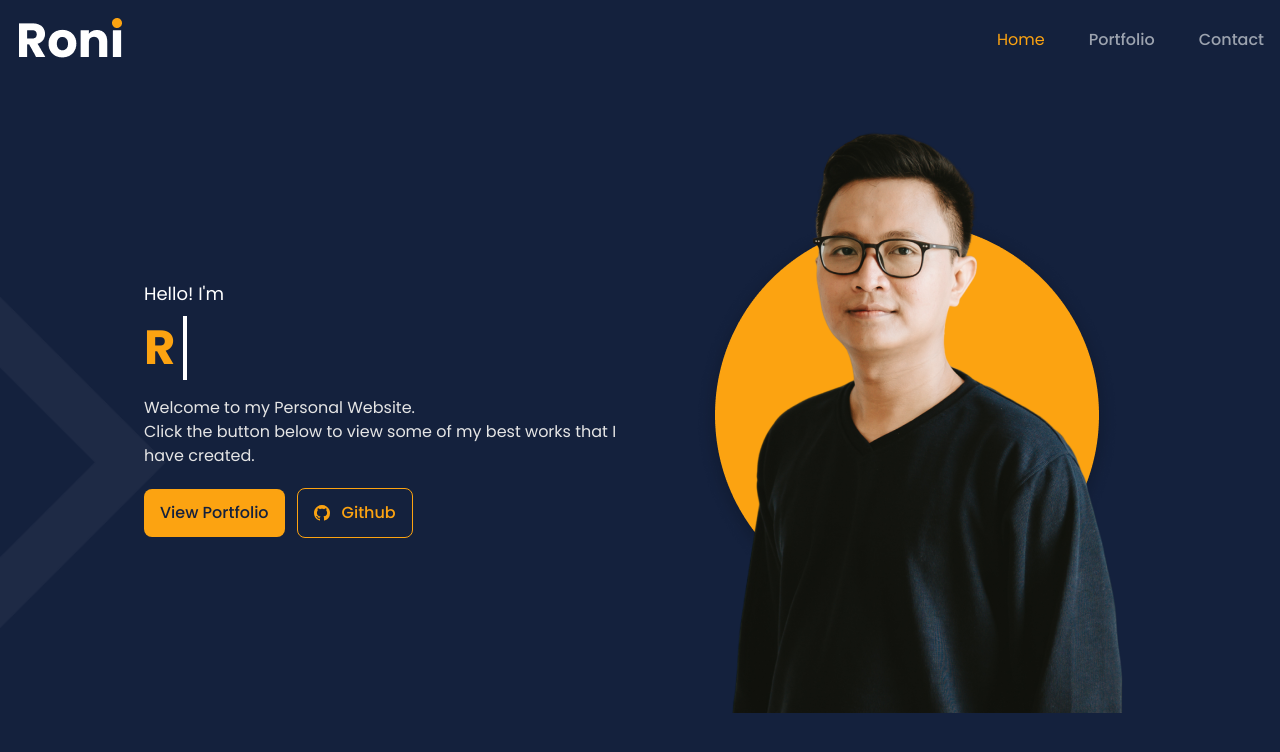
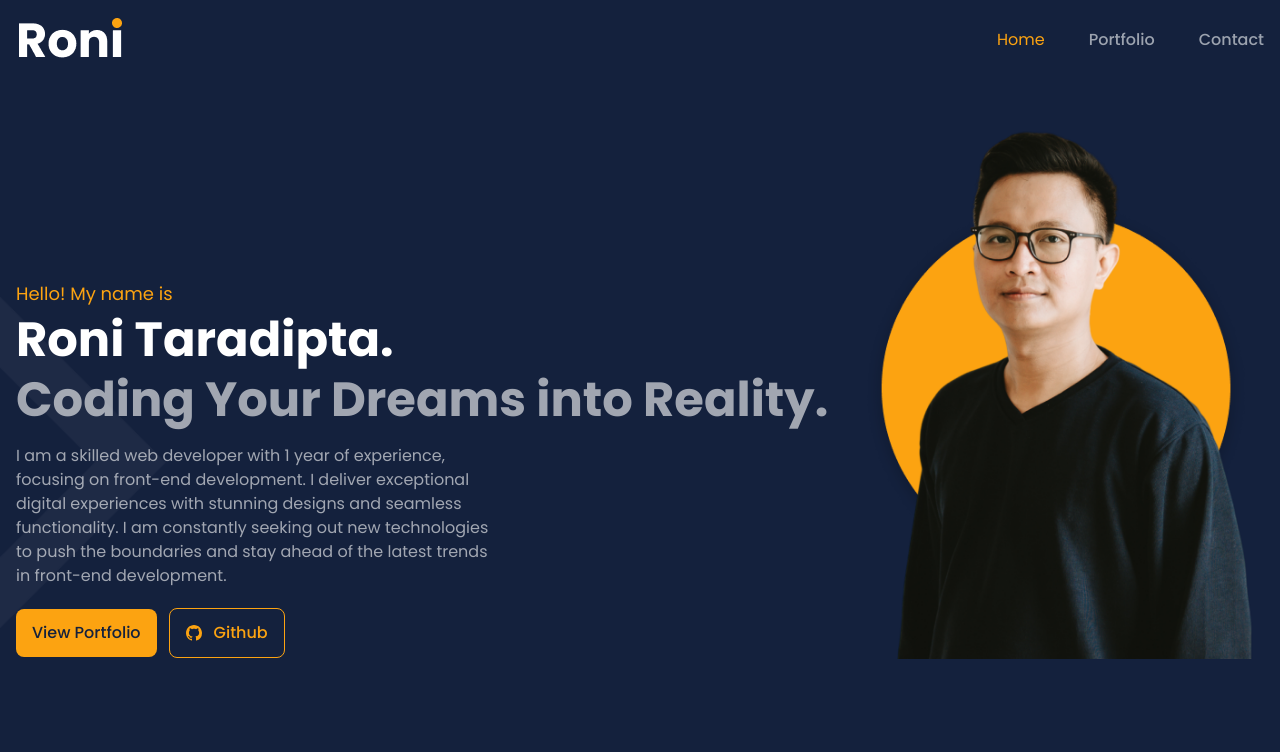
Before and after one commit to ronitaradipta/personal-website, a React (Vite) app: page / in a window 1280 px wide. Shown: the top 752 px of the page. Built offline with nearby package versions, Linux system fonts and the light colour scheme.

Commit message:
fix hero section

```diff
--- a/src/Pages/ContactPage.jsx
+++ b/src/Pages/ContactPage.jsx
@@ -1,9 +1,10 @@
 import React from "react";
 import profile from "../assets/profile-img.png";
 import PageTitle from "../components/elements/PageTitle";
-import { BsLinkedin, BsGithub, BsWordpress } from "react-icons/bs";
 import { GrReactjs } from "react-icons/gr";
 import { SiNextdotjs, SiLaravel, SiExpress } from "react-icons/si";
+import { BsWordpress } from "react-icons/bs";
+import SocialsIcons from "../components/elements/Socials";
 
 const ContactPage = () => {
   const imgSkill = [
@@ -29,17 +30,6 @@ const ContactPage = () => {
     },
   ];
 
-  const socials = [
-    {
-      icon: <BsLinkedin className="w-8 h-8" />,
-      link: "https://www.linkedin.com/in/ronitaradipta",
-    },
-    {
-      icon: <BsGithub className="w-8 h-8" />,
-      link: "https://github.com/ronitaradipta",
-    },
-  ];
-
   return (
     <main className="min-h-screen py-16 bg-[#14213d]">
       <PageTitle title="My Contact" />
@@ -47,13 +37,7 @@ const ContactPage = () => {
         <div className="md:w-4/12 flex flex-col items-center">
           <img src={profile} alt="" />
           <div className="flex mt-5 gap-4 items-center justify-center mb-5">
-            {socials.map((item, index) => {
-              return (
-                <a href={item.link} key={index} className="text-gray-200">
-                  {item.icon}
-                </a>
-              );
-            })}
+            <SocialsIcons />
           </div>
         </div>
         <div className="md:w-8/12">
--- a/src/components/HeroSection.jsx
+++ b/src/components/HeroSection.jsx
@@ -7,6 +7,7 @@ import nextCommerce from "../assets/nextcommerce-v2.png";
 import ourMovies from "../assets/our-movies.png";
 import { Link } from "react-router-dom";
 import { BsGithub } from "react-icons/bs";
+import SocialsIcons from "./elements/Socials";
 
 const HeroSection = () => {
   const [display, setDisplay] = useState(false);
@@ -42,23 +43,27 @@ const HeroSection = () => {
         !display && " overflow-hidden h-[calc(100vh_-_5rem)]"
       } md:h-[calc(100vh_-_5rem)] pt-10`}
     >
-      <div className="container mx-auto md:flex justify-between px-4 md:px-36 flex-wrap mb-8 md:mb-0 animate-fadeIn">
+      <div className="container mx-auto md:flex justify-between px-4 flex-wrap mb-8 md:mb-0 animate-fadeIn">
         <div
-          className={`md:w-1/2 ease-in-out duration-300 ${
-            display ? "md:pt-16" : "md:pt-40 pt-28"
+          className={`md:w-8/12 ease-in-out duration-300 ${
+            display ? "md:pt-16" : "md:pt-40 pt-14"
           }`}
         >
-          <h3 className="md:text-lg text-sm text-white mb-2">Hello! I'm</h3>
-          <span className="relative"></span>
-          <span className="text-[#fca311] text-3xl md:text-5xl font-bold inline-flex h-20 pt-2 overflow-x-hidden animate-type-reverse whitespace-nowrap will-change-transform">
-            Roni Taradipta
-          </span>
-          <span className="box-border inline-block w-1 h-10 ml-2 -mb-2 bg-white md:-mb-4 md:h-16 animate-cursor will-change-transform"></span>
-          <p className="text-[#E5E5E5] text-base font-thin mb-5">
-            Welcome to my Personal Website.
-            <br />
-            Click the button below to view some of my best works that I have
-            created.
+          <h3 className="md:text-lg text-sm text-[#fca311] mb-2">
+            Hello! My name is
+          </h3>
+          <h1 className="text-white text-3xl md:text-5xl font-bold mb-3">
+            Roni Taradipta.
+          </h1>
+          <div className="text-white text-3xl md:text-5xl font-bold opacity-60 ">
+            Coding Your Dreams into Reality.
+          </div>
+          <p className="text-white opacity-60 text-base font-thin my-5 md:w-7/12">
+            I am a skilled web developer with 1 year of experience, focusing on
+            front-end development. I deliver exceptional digital experiences
+            with stunning designs and seamless functionality. I am constantly
+            seeking out new technologies to push the boundaries and stay ahead
+            of the latest trends in front-end development.
           </p>
 
           {!display && (
@@ -96,16 +101,16 @@ const HeroSection = () => {
             </div>
           )}
         </div>
-        <div className="w-1/2 hidden md:flex justify-end">
+        <div className="w-4/12 hidden md:flex justify-end">
           <img src={hero} alt="hero image" />
         </div>
       </div>
       <div
         className={`container mx-auto flex flex-col md:flex-row justify-between md:px-36 px-6 gap-6 ease-in-out duration-500 ${
-          display ? "opacity-100 md:-mt-48" : "opacity-0"
+          display ? "opacity-100 md:-mt-28" : "opacity-0"
         }`}
       >
-        <div className="flex gap-4 justify-center items-center  text-4xl md:rotate-[270deg] w-20">
+        <div className="flex gap-4 justify-center items-center text-4xl md:rotate-[270deg] w-20">
           <div className="p-2 rounded-full bg-[#fca311] w-2 h-2 ring-8 ring-[#fca311] ring-opacity-20 animate-pulse"></div>
           <h2 className="font-medium text-white">Project</h2>
         </div>
@@ -113,6 +118,17 @@ const HeroSection = () => {
           return <PortfolioCard items={item} />;
         })}
       </div>
+      {!display && (
+        <div className="container m-auto flex justify-between text-white">
+          <SocialsIcons />
+          <a
+            href="mailto:taradipta.roni@gmail.com"
+            className="opacity-60 tracking-wide hover:text-[#fca311] hover:opacity-100 hover:-translate-y-2 ease-in-out transition-all duration-300"
+          >
+            taradipta.roni@gmail.com
+          </a>
+        </div>
+      )}
     </article>
   );
 };
--- /dev/null
+++ b/src/components/elements/Socials.jsx
@@ -0,0 +1,34 @@
+import { BsLinkedin, BsGithub } from "react-icons/bs";
+
+const socials = [
+  {
+    icon: <BsLinkedin className="w-6 h-6" />,
+    link: "https://www.linkedin.com/in/ronitaradipta",
+  },
+  {
+    icon: <BsGithub className="w-6 h-6" />,
+    link: "https://github.com/ronitaradipta",
+  },
+];
+
+import React from "react";
+
+const SocialsIcons = () => {
+  return (
+    <div className="flex gap-4 items-center justify-center mb-5">
+      {socials.map((item, index) => {
+        return (
+          <a
+            href={item.link}
+            key={index}
+            className="text-white opacity-60 hover:text-[#fca311] hover:opacity-100 hover:-translate-y-2 ease-in-out transition-all duration-300"
+          >
+            {item.icon}
+          </a>
+        );
+      })}
+    </div>
+  );
+};
+
+export default SocialsIcons;
```
